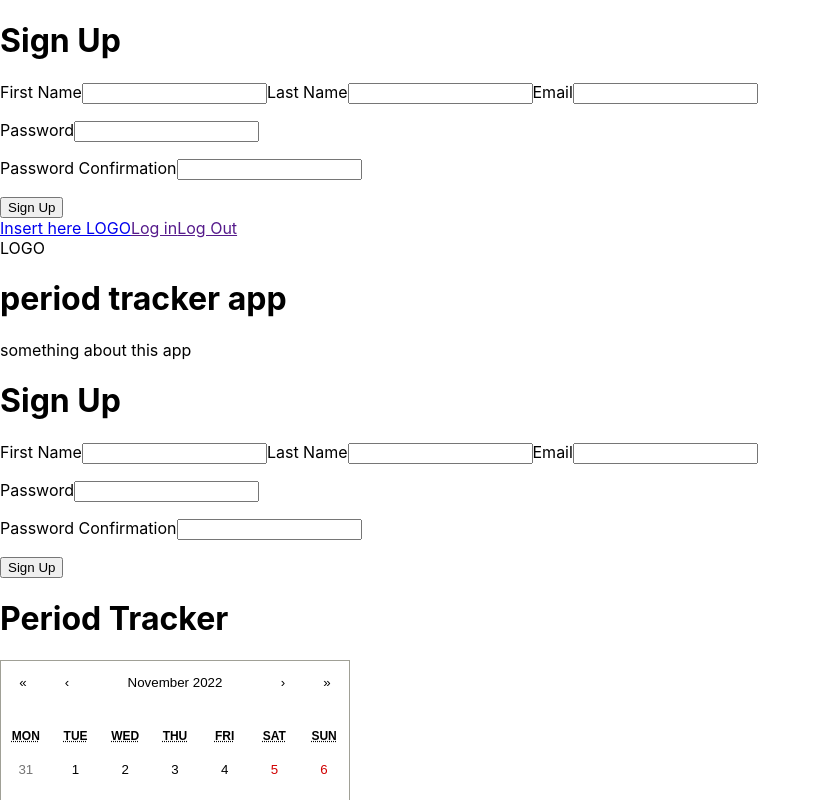
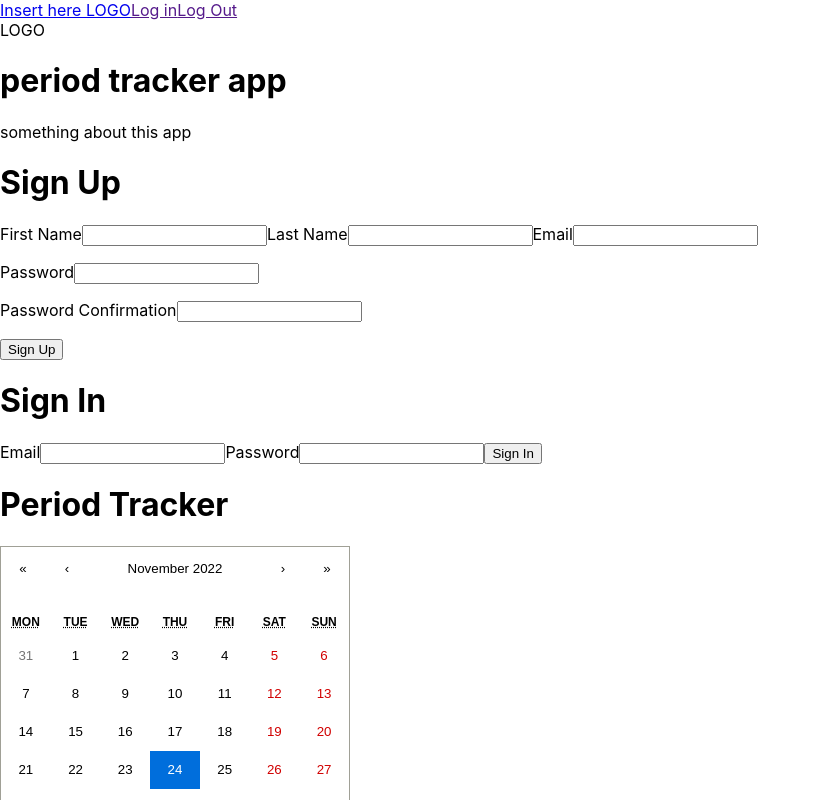
Before and after one commit to Gissell10/period-traker, a React (Create React App) app: page / in a window 1280 px wide. Shown: the top 800 px of the page, without its empty margins (0-821 px from the left). Built offline with nearby package versions, Linux system fonts and the light colour scheme.

Commit message:
Adds the signIn method on app.js and SignIn component on User component

```diff
--- a/package.json
+++ b/package.json
@@ -8,6 +8,7 @@
     "@testing-library/user-event": "^13.5.0",
     "axios": "^1.1.3",
     "react": "^18.2.0",
+    "react-calendar": "^4.0.0",
     "react-dom": "^18.2.0",
     "react-scripts": "5.0.1",
     "web-vitals": "^2.1.4"
--- a/src/components/App.js
+++ b/src/components/App.js
@@ -34,13 +34,20 @@ class App extends Component {
     })
   }
 
+  signIn = (user) => {
+    const body = JSON.stringify({
+      email: user.email,
+      password: user.password
+    })
+  }
+
   render() {
     return (
       <div>
-        {this.state.user.firstName ? <h4>Welcome {this.state.user.firstName}</h4> : <Users signUp={this.signUp}/>}
         <Nav />
+        {/* {this.state.user.firstName ? <h4>Welcome {this.state.user.firstName}</h4> : <Users signUp={this.signUp}/>} */}
         <Home />
-        <Users />
+        <Users signUp={this.signUp} signIn={this.signIn}/>
         <AboutYou />
         <Schedule />
         <Symptoms />
--- a/src/components/Users.jsx
+++ b/src/components/Users.jsx
@@ -1,6 +1,17 @@
 import React, { useState } from "react";
 
-const Users = function (props) {
+const Users = (props) => {
+  return (
+    <div>
+      <SignUp signUp={props.signUp}/>
+      <SignIn signIn={props.signIn} />
+    </div>
+  )
+}
+export default Users;
+
+
+const SignUp = (props) => {
   const [signUpInput, setSignUpInput] = useState({
     firstName: '',
     lastName: '',
@@ -19,7 +30,7 @@ const Users = function (props) {
     props.signUp(signUpInput)
   }
 
-  const handleChange = (name, value) => {
+  const _handleChange = (name, value) => {
     setSignUpInput({
       ...signUpInput, [name]: value // for all sign up input states, set the name (key) to value
     });
@@ -71,14 +82,14 @@ const Users = function (props) {
         <input
           name="firstName"
           value={signUpInput.firstName}
-          onChange={({target}) => {handleChange(target.name, target.value)}}
+          onChange={({target}) => {_handleChange(target.name, target.value)}}
         />
 
         <label>Last Name</label>
         <input
           name="lastName"
           value={signUpInput.lastName}
-          onChange={({target}) => handleChange(target.name, target.value)}
+          onChange={({target}) => _handleChange(target.name, target.value)}
         />
 
         <label>Email</label>
@@ -86,7 +97,7 @@ const Users = function (props) {
           name="email"
           type="email"
           value={signUpInput.email}
-          onChange={({target}) => handleChange(target.name, target.value)}
+          onChange={({target}) => _handleChange(target.name, target.value)}
         />
         <p className="error-message">{signUpInputError.email}</p>
 
@@ -96,7 +107,7 @@ const Users = function (props) {
           name="password"
           type="password"
           value={signUpInput.password}
-          onChange={({target}) => handleChange(target.name, target.value)}
+          onChange={({target}) => _handleChange(target.name, target.value)}
         />
         <p className="error-message">{signUpInputError.password}</p>
 
@@ -105,7 +116,7 @@ const Users = function (props) {
           name="passwordConfirmation"
           type="password"
           value={signUpInput.passwordConfirmation}
-          onChange={({target}) => handleChange(target.name, target.value)}
+          onChange={({target}) => _handleChange(target.name, target.value)}
         />
         <p className="error-message">{signUpInputError.passwordConfirmation}</p>
 
@@ -115,4 +126,45 @@ const Users = function (props) {
   );
 };
 
-export default Users;
+const SignIn = (props) => {
+  const [signInInput, setSignInInput] = useState({
+    email: '',
+    password: ''
+  });
+
+  const _handleChange = (e) => {
+    const inputTarget = e.target.value;
+    const inputName = e.target.name;
+    setSignInInput({
+      [inputName]: inputTarget
+    });
+  }
+
+  const handleSignIn = (e) => {
+    e.preventDefault();
+    props.signIn(signInInput)
+  }
+
+  return(
+    <div>
+      <h1>Sign In</h1>
+      <form onSubmit={handleSignIn}>
+        <label>Email</label>
+        <input
+          name="email"
+          type="email"
+          value={signInInput.email}
+          onChange={_handleChange}
+        />
+        <label>Password</label>
+        <input
+          name="password"
+          type="password"
+          value={signInInput.password}
+          onChange={_handleChange}
+        />
+        <button>Sign In</button>
+      </form>
+    </div>
+  );
+}
```
Also changed, not shown: 1 other file (tests, documents, lock files or other folders).
